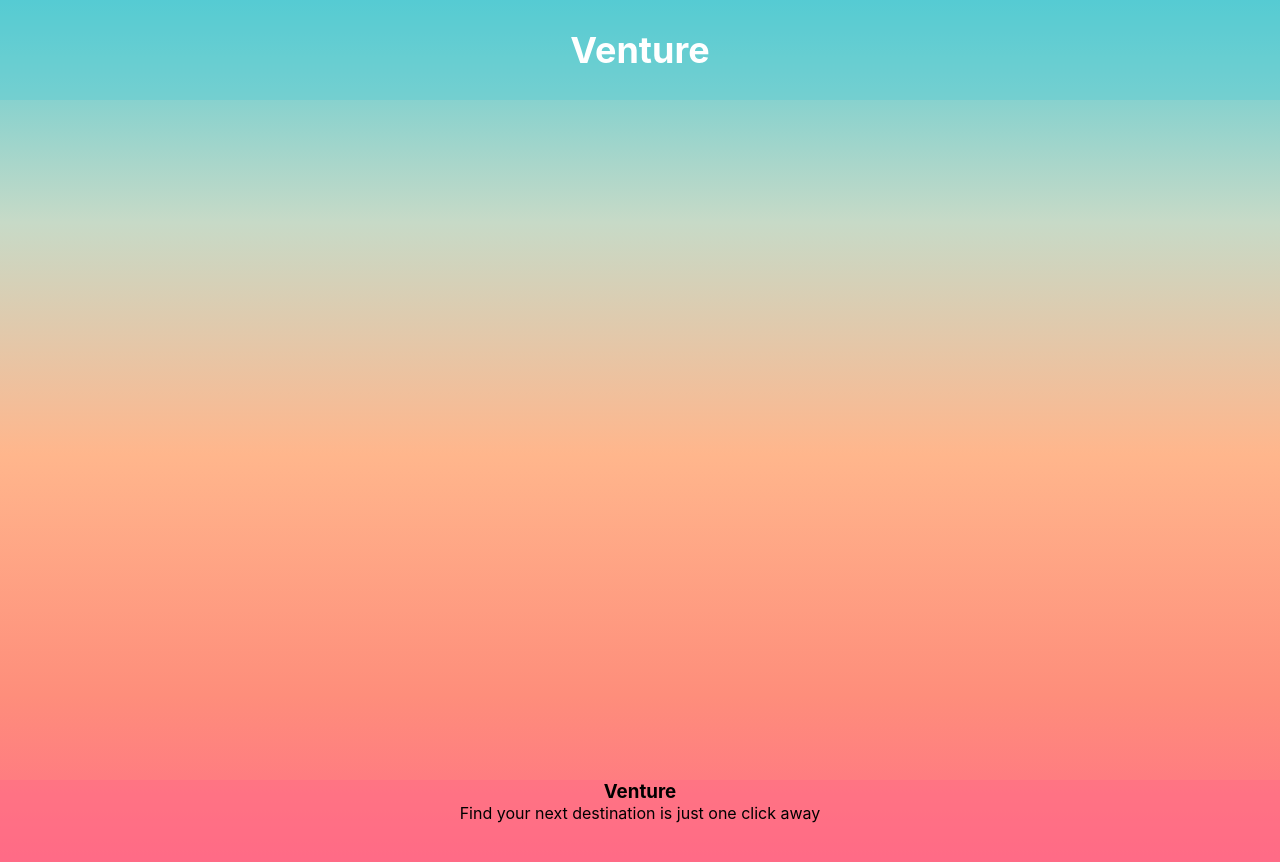
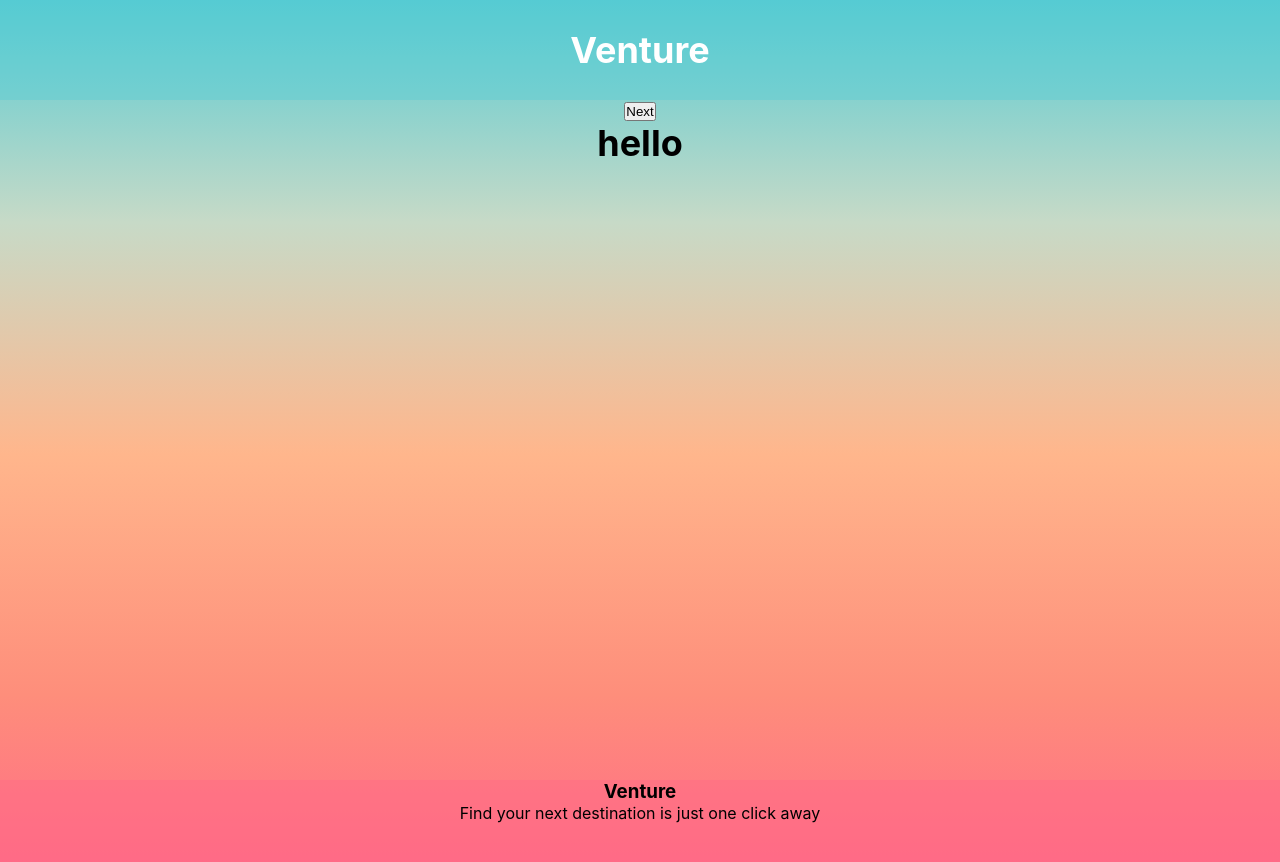
Before and after one commit to AnguloJM/Project-2, a React (Create React App) app: page /CatalogOptions in a window 1280 px wide. Shown: the top 862 px of the page. Built offline with nearby package versions, Linux system fonts and the light colour scheme; no server answers.

Commit message:
Images rendered on homepage

```diff
--- a/src/App.css
+++ b/src/App.css
@@ -43,6 +43,11 @@
   color: white;
 }
 
+.App img {
+  height: 200px;
+  width: 300px
+}
+
 .App h1 {
   font-size: 36px;
 }
--- a/src/App.js
+++ b/src/App.js
@@ -2,6 +2,7 @@ import React, { useEffect, useState } from "react";
 import axios from "axios";
 import { link, Route } from "react-router-dom";
 import HomePage from "./HomePage";
+import CatalogOptions from './CatalogOptions'
 import "./App.css";
 
 function App() {
@@ -15,8 +16,9 @@ function App() {
           Authorization: `Bearer ${process.env.REACT_APP_AIRTABLE_KEY}`,
         },
       });
+      // const locationData = Object.keys(response.data.records)
       setDestinations(response.data.records);
-      console.log(response.data.records);
+      // console.log(response.data.records);
     };
     getDestinations();
   }, []);
@@ -30,6 +32,10 @@ function App() {
         <Route exact path="/">
           <HomePage stateInfo={destinations} />
         </Route>
+        <Route exact path="/CatalogOptions">
+          <CatalogOptions stateInfo={destinations}/>
+        </Route>
+
       </section>
       <footer>
         <h3>Venture</h3>
--- /dev/null
+++ b/src/CatalogOptions.jsx
@@ -0,0 +1,13 @@
+import React from 'react';
+
+
+function CatalogOptions() {
+  return (
+    <div>
+      <button type="submit">Next</button>
+      <h1>hello</h1>
+    </div>
+  )
+}
+
+export default CatalogOptions;
--- a/src/HomePage.jsx
+++ b/src/HomePage.jsx
@@ -5,11 +5,12 @@ function HomePage(props) {
   console.log(props);
   return (
     <div>
-      <h1>Testing testing</h1>
-      <section>
-        {props.stateInfo.fields.map((info) => (
+      <Link to="/CatalogOptions" className="button"><button type="submit" >Begin</button></Link>
+      <section className="homeImages">
+        {props.stateInfo.map((info) => (
           <Link to="/">
-            <img src={info.fields[0].Images[0]} alt="random state" />
+            <img src={info.fields.Images[0].url} alt="random state" />
+            <p>{info.fields.Locations}</p>
           </Link>
         ))}
       </section>
```
Also changed, not shown: src/Results.jsx (added, +11 -0 lines).
